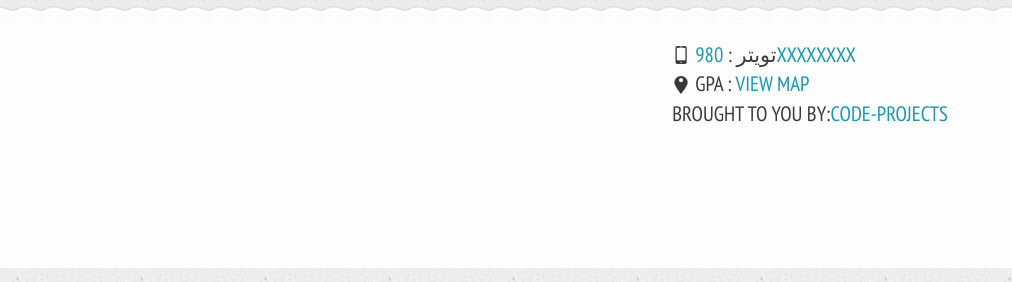
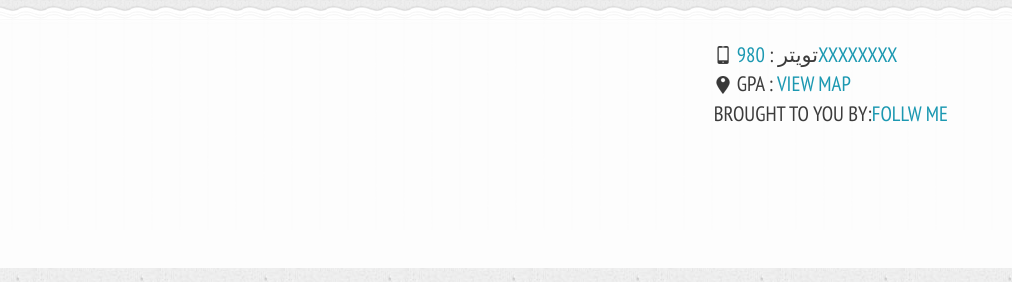
Before and after one commit to rebband/reema, a plain HTML site: page about.html in a window 1280 px wide. Shown: the top 282 px of the page, 268-1280 px from the left. Drawn offline with Linux system fonts and the light colour scheme.

Commit message:
Update about.html

```diff
--- a/about.html
+++ b/about.html
@@ -23,7 +23,7 @@ License URL: http://creativecommons.org/licenses/by/3.0/
 						<div class="contact-info">
 							<p class="phone">تويتر : <a href="#">980XXXXXXXX</a></p>
 							<p class="gpa">Gpa : <a href="#">View map</a></p>
-							<p class="code">BROUGHT TO YOU BY:<a href="https:www.code-projects.org">CODE-PROJECTS</a></p>
+							<p class="code">BROUGHT TO YOU BY:<a href="https://twitter.com/login">follw me</a></p>
 						</div>
 						<div class="clear"> </div>
 					</div>
```
